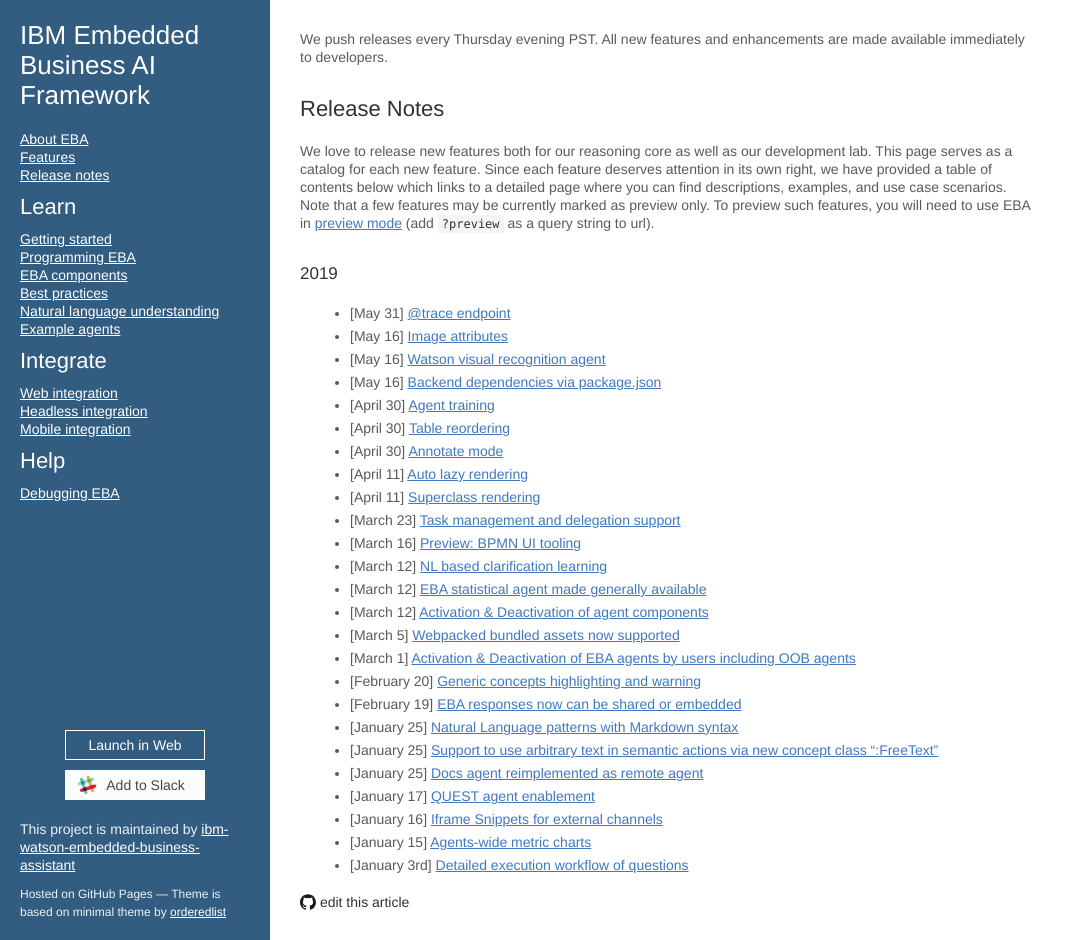
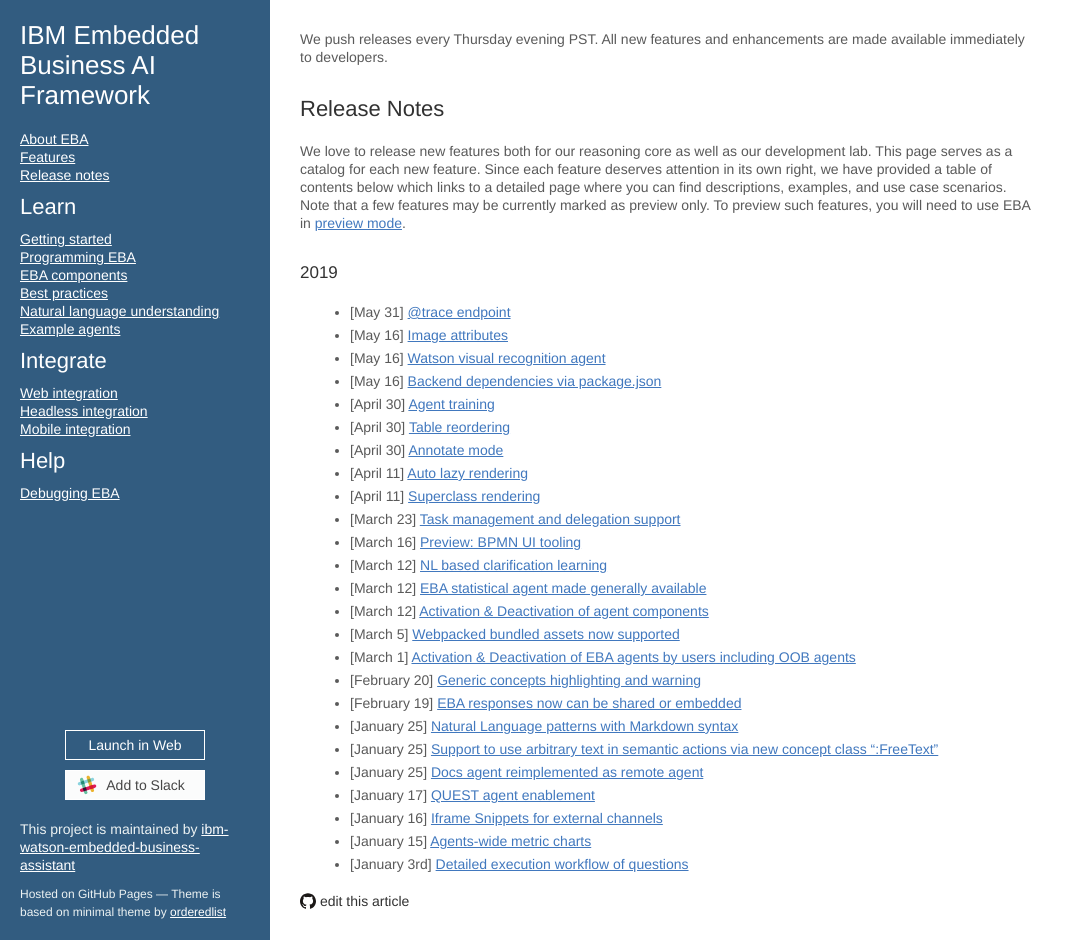
Before and after one commit to ibm-watson-embedded-business-assistant/eba-example-agents, a Jekyll site: the page built from release/ReleaseNotes.md, in a window 1280 px wide and 940 px high. Shown: the whole window, without its empty margins (0-1073 px from the left). Built offline with Jekyll 4.4.1, drawn with Linux system fonts in a browser that asks for light colours; our own code applies the rules of GitHub Pages for plain Markdown files.

Commit message:
Update ReleaseNotes.md

```diff
--- a/release/ReleaseNotes.md
+++ b/release/ReleaseNotes.md
@@ -2,7 +2,7 @@
 
 ## Release Notes
 
-We love to release new features both for our reasoning core as well as our development lab. This page serves as a catalog for each new feature. Since each feature deserves attention in its own right, we have provided a table of contents below which links to a detailed page where you can find descriptions, examples, and use case scenarios. Note that a few features may be currently marked as preview only. To preview such features, you will need to use EBA in [preview mode](https://eba.ibm.com/assistant?preview) (add `?preview` as a query string to url).
+We love to release new features both for our reasoning core as well as our development lab. This page serves as a catalog for each new feature. Since each feature deserves attention in its own right, we have provided a table of contents below which links to a detailed page where you can find descriptions, examples, and use case scenarios. Note that a few features may be currently marked as preview only. To preview such features, you will need to use EBA in [preview mode](https://eba.ibm.com/assistant?preview).
 
 ### 2019
 * [May 31]      [@trace endpoint](./blogs/TraceEndpoint.md)
```
